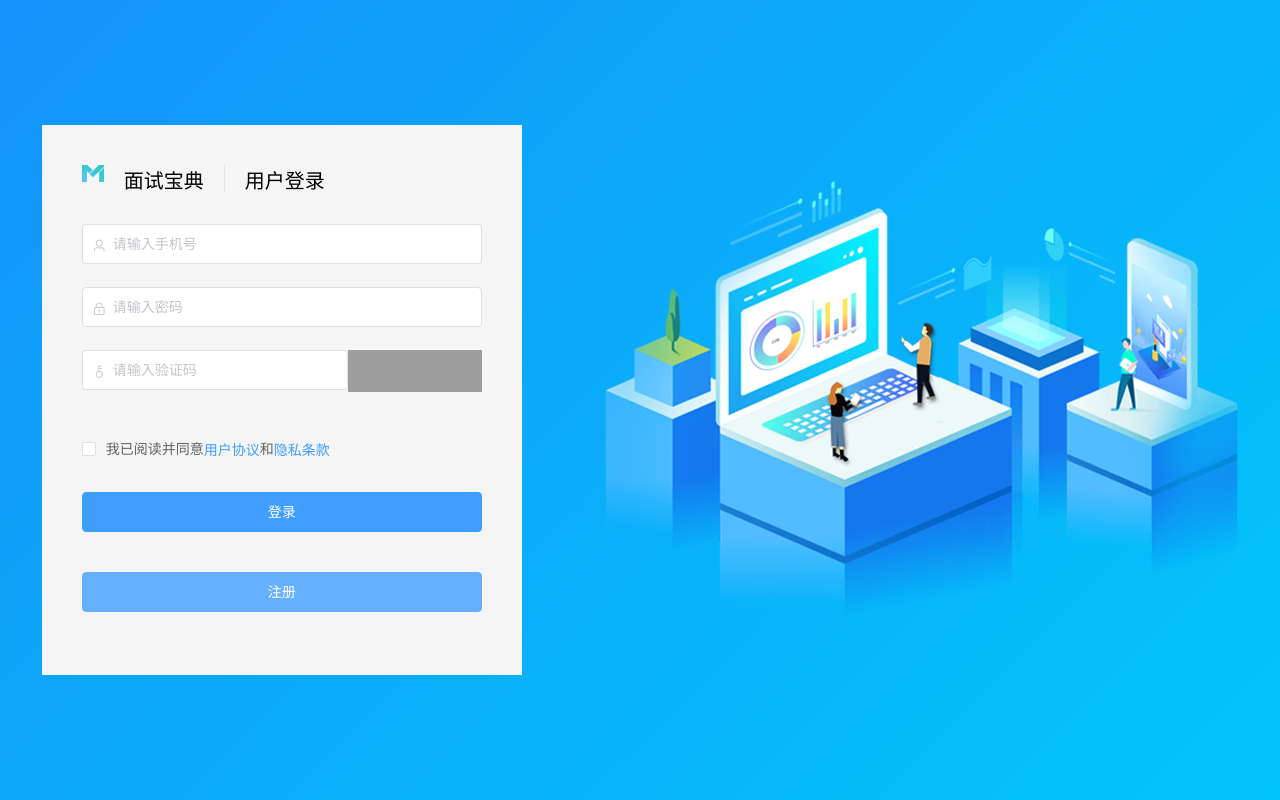
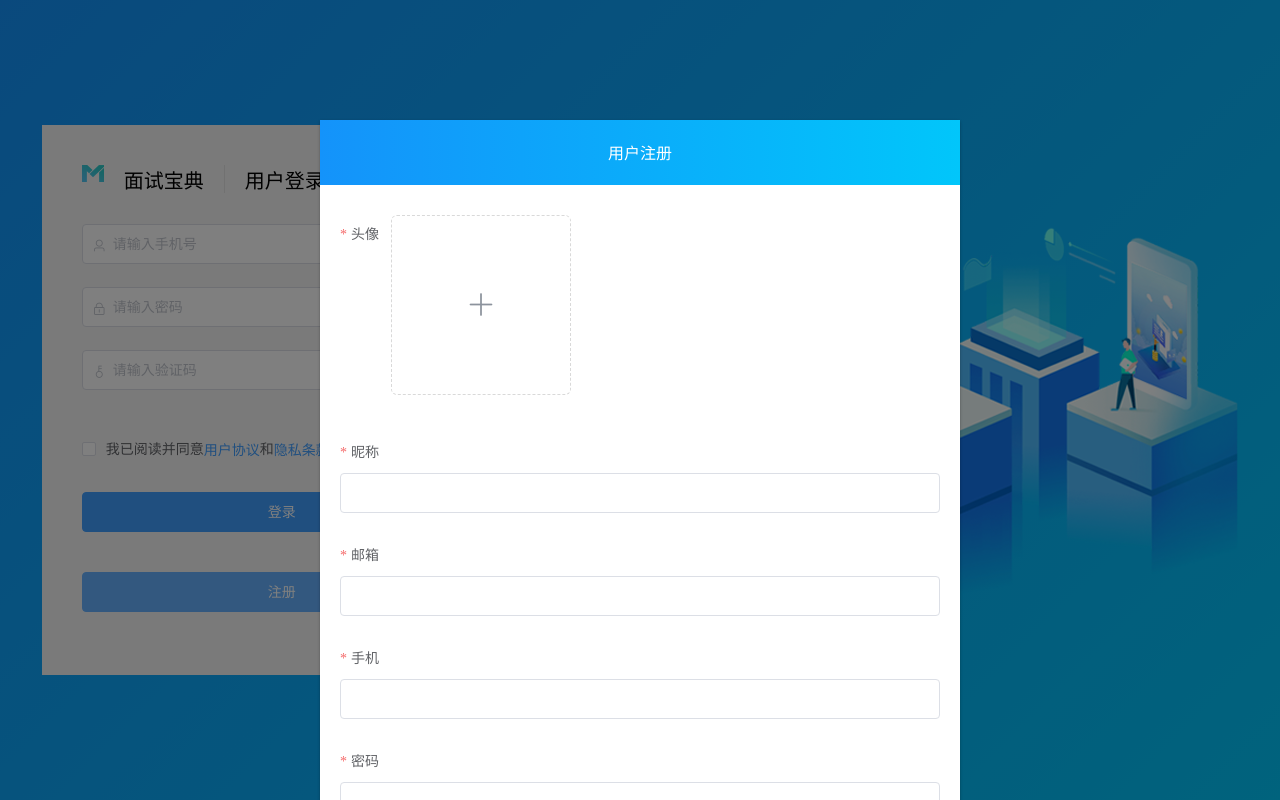
Before and after one commit to ailing666/InterviewPC, a Vue app: page /#/login in a window 1280 px wide. Both pictures are taken after a click on the button "注册". Built offline with nearby package versions, Linux system fonts and the light colour scheme.

Commit message:
注册表单校验

```diff
--- a/src/views/layout/Layout.vue
+++ b/src/views/layout/Layout.vue
@@ -1,9 +1,13 @@
 <template>
-  <div class="layout">主要</div>
+  <div class="layout"></div>
 </template>
 
 <script>
-export default {}
+export default {
+  data () {
+    return {}
+  }
+}
 </script>
 
 <style></style>
--- a/src/views/login/Login.vue
+++ b/src/views/login/Login.vue
@@ -58,10 +58,13 @@
               >登录</el-button
             >
             <br />
-            <el-button type="primary" class="login_button">注册</el-button>
+            <el-button type="primary" class="login_button" @click="showRegister"
+              >注册</el-button
+            >
           </el-form-item>
         </el-form>
       </div>
+      <Register ref="register"></Register>
     </div>
     <div class="login_right">
       <img src="@/assets/img/login_right.png" alt="" />
@@ -72,7 +75,9 @@
 <script>
 import { toLogin } from '@/api/login.js'
 import { saveToken } from '@/util/token.js'
+import Register from '@/views/login/Register.vue'
 export default {
+  components: { Register },
   data () {
     return {
       login_imgCode: process.env.VUE_APP_URL + '/captcha?type=login',
@@ -137,6 +142,9 @@ export default {
         }
       })
     },
+    showRegister () {
+      this.$refs.register.isShow = true
+    },
     // 刷新图形码
     refreshCode () {
       this.login_imgCode =
--- a/src/views/login/Register.vue
+++ b/src/views/login/Register.vue
@@ -1,9 +1,186 @@
 <template>
-  <div class="register">注册</div>
+  <div class="register">
+    <el-dialog
+      title="提示"
+      :visible.sync="isShow"
+      width="50%"
+      :show-close="false"
+    >
+      <div slot="title">用户注册</div>
+      <!-- 表单区域 -->
+      <el-form :model="form" :rules="rules" ref="form">
+        <el-form-item prop="avatar" label="头像">
+          <el-upload
+            class="avatar-uploader"
+            name="image"
+            :action="uploadUrl"
+            :show-file-list="false"
+            :on-success="handleAvatarSuccess"
+            :before-upload="beforeAvatarUpload"
+          >
+            <img v-if="imageUrl" :src="imageUrl" class="avatar" />
+            <i v-else class="el-icon-plus avatar-uploader-icon"></i>
+          </el-upload>
+        </el-form-item>
+        <el-form-item prop="username" label="昵称">
+          <el-input v-model="form.username"></el-input>
+        </el-form-item>
+        <el-form-item prop="email" label="邮箱">
+          <el-input v-model="form.email"></el-input>
+        </el-form-item>
+        <el-form-item prop="phone" label="手机">
+          <el-input v-model="form.phone"></el-input>
+        </el-form-item>
+        <el-form-item prop="password" label="密码">
+          <el-input v-model="form.password"></el-input>
+        </el-form-item>
+        <el-form-item prop="imgCode" label="图形码">
+          <el-input v-model="form.imgCode"></el-input>
+        </el-form-item>
+        <el-form-item prop="rcode" label="验证码">
+          <el-input v-model="form.rcode"></el-input>
+        </el-form-item>
+      </el-form>
+      <div slot="footer">
+        <el-button>取消</el-button>
+        <el-button type="primary" @click="sumbit">确定</el-button>
+      </div>
+    </el-dialog>
+  </div>
 </template>
 
 <script>
-export default {}
+export default {
+  data () {
+    return {
+      isShow: false, //对话框是否显示
+      uploadUrl: process.env.VUE_APP_URL + '/uploads', //接口地址
+      imageUrl: '', // 上传图片的地址
+      form: {
+        avatar: '', //	是	string	头像地址
+        username: '', //	是	string	用户名
+        email: '', //	是	string	邮箱
+        phone: '', //	是	string	手机号
+        password: '', //	是	string	密码
+        imgCode: '', //图形码
+        rcode: '' //	是	string	验证码
+      },
+      rules: {
+        avatar: [{ required: true, message: '必填哦', trigger: 'blur' }],
+        username: [
+          { required: true, message: '必填哦', trigger: 'blur' },
+          { min: 2, message: '最小长度为2', trigger: 'blur' }
+        ],
+        email: [
+          { required: true, message: '必填哦', trigger: 'blur' },
+          {
+            validator: (rule, value, callback) => {
+              let _reg = /\w+([-+.]\w+)*@\w+([-.]\w+)*\.\w+([-.]\w+)*/
+              if (_reg.test(value)) {
+                callback()
+              } else {
+                callback(new Error('邮箱格式不正确哦'))
+              }
+            },
+            trigger: 'blur'
+          }
+        ],
+        phone: [
+          { required: true, message: '必填项', trigger: 'blur' },
+          {
+            validator: (rule, value, callback) => {
+              let _reg = /^(0|86|17951)?(13[0-9]|15[012356789]|166|17[3678]|18[0-9]|14[57])[0-9]{8}$/
+              if (_reg.test(value)) {
+                callback()
+              } else {
+                callback(new Error('手机号格式错误'))
+              }
+            },
+            trigger: 'blur'
+          }
+        ],
+        password: [
+          { required: true, message: '必填项', trigger: 'blur' },
+          { min: 6, max: 12, message: '请输入6-12位密码', trigger: 'blur' }
+        ],
+        imgCode: [
+          { required: true, message: '必填哦', trigger: 'blur' },
+          { min: 4, max: 4, message: '请输入四位数的验证码', trigger: 'blur' }
+        ],
+        rcode: [
+          { required: true, message: '必填哦', trigger: 'blur' },
+          { min: 4, max: 4, message: '请输入四位数的验证码', trigger: 'blur' }
+        ]
+      }
+    }
+  },
+  methods: {
+    handleAvatarSuccess (res) {
+      // 将图片地址赋值给form.avatar
+      this.form.avatar = res.data.file_path
+      // 上传成功图片地址
+      this.imageUrl = process.env.VUE_APP_URL + '/' + res.data.file_path
+      // 手动触发验证
+      this.$refs.form.validateField(['avatar'])
+    },
+    beforeAvatarUpload (file) {
+      const isJPG = file.type === 'image/jpeg' || file.type === 'image/png'
+      const isLt2M = file.size / 1024 / 1024 < 2
+
+      if (!isJPG) {
+        this.$message.error('上传头像图片只能是 JPG & PNG 格式!')
+      }
+      if (!isLt2M) {
+        this.$message.error('上传头像图片大小不能超过 2MB!')
+      }
+      return isJPG && isLt2M
+    },
+    sumbit () {
+      this.$refs.form.validate(result => {
+        if (result) {
+          this.$message.success('注册成功')
+        } else {
+          this.$message.error('注册失败')
+        }
+      })
+    }
+  }
+}
 </script>
 
-<style></style>
+<style lang="less">
+.register {
+  .el-dialog__header {
+    height: 35px;
+    color: #fff;
+    text-align: center;
+    background: linear-gradient(to right, #1493fa, #01c6fa);
+  }
+  .el-dialog__footer {
+    text-align: center;
+  }
+  .avatar-uploader .el-upload {
+    border: 1px dashed #d9d9d9;
+    border-radius: 6px;
+    cursor: pointer;
+    position: relative;
+    overflow: hidden;
+  }
+  .avatar-uploader .el-upload:hover {
+    border-color: #409eff;
+  }
+  .avatar-uploader-icon {
+    font-size: 28px;
+    color: #8c939d;
+    width: 178px;
+    height: 178px;
+    line-height: 178px;
+    text-align: center;
+  }
+  .avatar {
+    width: 178px;
+    height: 178px;
+    display: block;
+  }
+}
+</style>
```
